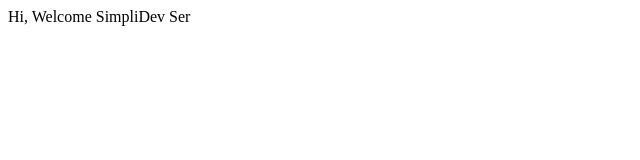
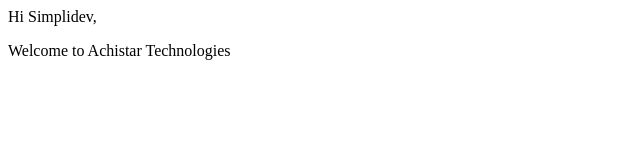
Before and after one commit to innatepassion/simplidev, a plain HTML site: page index.html in a window 1280 px wide. Shown: the whole page, without its empty margins (0-640 px from the left). Drawn offline with Linux system fonts and the light colour scheme.

Commit message:
Site Updated

```diff
--- a/index.html
+++ b/index.html
@@ -1,5 +1,5 @@
 <html>
 <body>
-<p>Hi, Welcome SimpliDev Ser</p>
+<p>Hi Simplidev,</p><p> Welcome to Achistar Technologies</p>
 </body>
 </html>
```
